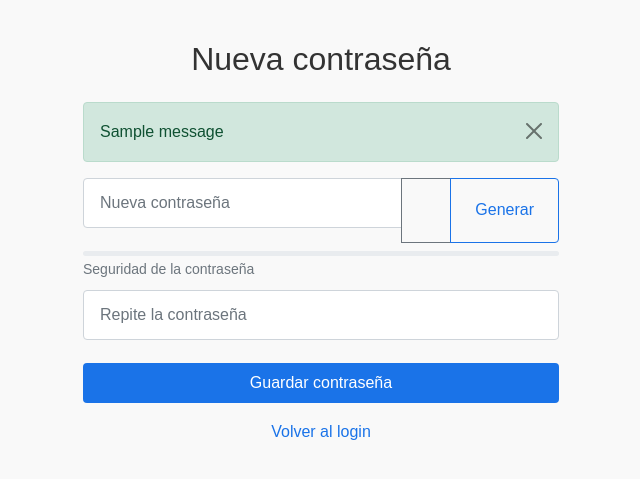
After one commit to sincs87/nubeclinic, a Python web app: template app/templates/reset_password.html in a window 1280 px wide. The commit adds this page. Shown: the top 479 px of the page, without its empty margins (319-959 px from the left). Run offline with Jinja, Linux system fonts and the light colour scheme; the template is opened without the code that fills it, so the values that code supplies are empty; one stand-in notice (Sample message) is shown.

Commit message:
Actualizacion

```diff
--- a/app/models/user.py
+++ b/app/models/user.py
@@ -51,3 +51,5 @@ class User(db.Model):
 
     def get_id(self):
         return str(self.id)
+reset_token = db.Column(db.String(120), nullable=True)
+reset_token_expiration = db.Column(db.DateTime, nullable=True)
--- a/app/templates/login.html
+++ b/app/templates/login.html
@@ -178,7 +178,7 @@
                 </form>
 
                 <div class="forgot-password">
-                    <a href="#">He olvidado mi contraseña</a>
+                    <a href="{{ url_for('auth.forgot_password') }}">He olvidado mi contraseña</a>
                 </div>
             </div>
         </div>
--- /dev/null
+++ b/app/templates/reset_password.html
@@ -0,0 +1,54 @@
+<!DOCTYPE html>
+<html lang="es">
+<head>
+    <meta charset="UTF-8">
+    <title>Restablecer contraseña - NubeClinic</title>
+    <link href="https://cdn.jsdelivr.net/npm/bootstrap@5.1.3/dist/css/bootstrap.min.css" rel="stylesheet">
+    <link rel="stylesheet" href="{{ url_for('static', filename='css/style.css') }}">
+    <style>
+        body { background-color: #f9f9f9; font-family: 'Poppins', sans-serif; }
+        .container { max-width: 500px; margin: 40px auto; }
+        .btn-primary { background-color: #1a73e8; border: none; }
+        .btn-primary:hover { background-color: #0d65d9; }
+        .form-control { margin-bottom: 15px; }
+    </style>
+</head>
+<body>
+    <div class="container">
+        <h2 class="text-center mb-4">Nueva contraseña</h2>
+        {% with messages = get_flashed_messages(with_categories=true) %}
+          {% if messages %}
+            {% for category, message in messages %}
+              <div class="alert alert-{{ category }} alert-dismissible fade show" role="alert">
+                  {{ message }}
+                  <button type="button" class="btn-close" data-bs-dismiss="alert" aria-label="Close"></button>
+              </div>
+            {% endfor %}
+          {% endif %}
+        {% endwith %}
+        <form method="POST">
+            <div class="input-group mb-2">
+                <input type="password" class="form-control" id="password" name="password" placeholder="Nueva contraseña" required>
+                <button type="button" class="btn btn-outline-secondary toggle-password" data-target="#password">
+                    <i class="fas fa-eye"></i>
+                </button>
+                <button type="button" class="btn btn-outline-primary" id="generate_password">Generar</button>
+            </div>
+
+            <div class="password-strength mb-2">
+                <div class="progress" style="height: 5px;">
+                    <div class="progress-bar bg-danger" role="progressbar" style="width: 0%;"></div>
+                </div>
+                <small class="password-strength-text text-muted">Seguridad de la contraseña</small>
+            </div>
+
+            <input type="password" class="form-control" id="confirm_password" name="confirm_password" placeholder="Repite la contraseña" required>
+
+            <button type="submit" class="btn btn-primary w-100 mt-2">Guardar contraseña</button>
+        </form>
+        <div class="text-center mt-3">
+            <a href="{{ url_for('auth.login') }}">Volver al login</a>
+        </div>
+    </div>
+
+    <script src="https://cdn.jsdelivr.net/npm/bootstrap@5.1.3/dist/js/bootstrap.bundle.min.js"></script>
--- a/requirements.txt
+++ b/requirements.txt
@@ -17,3 +17,4 @@ Jinja2==3.1.2
 MarkupSafe==2.1.2
 click==8.1.3
 blinker==1.5.0
+Flask-Mail>=0.9.1
```
Also changed, not shown: app/__init__.py (+14 -0 lines), app/auth/routes.py (+73 -0 lines), app/templates/forgot_password.html (added, +38 -0 lines), config.py (+8 -0 lines).
